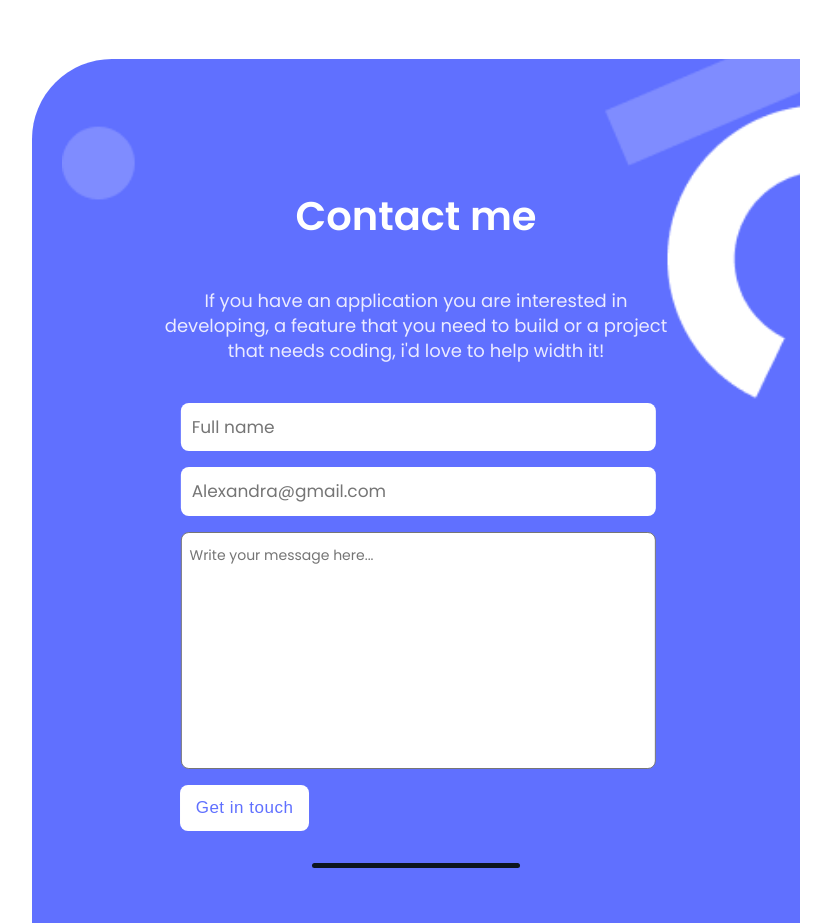
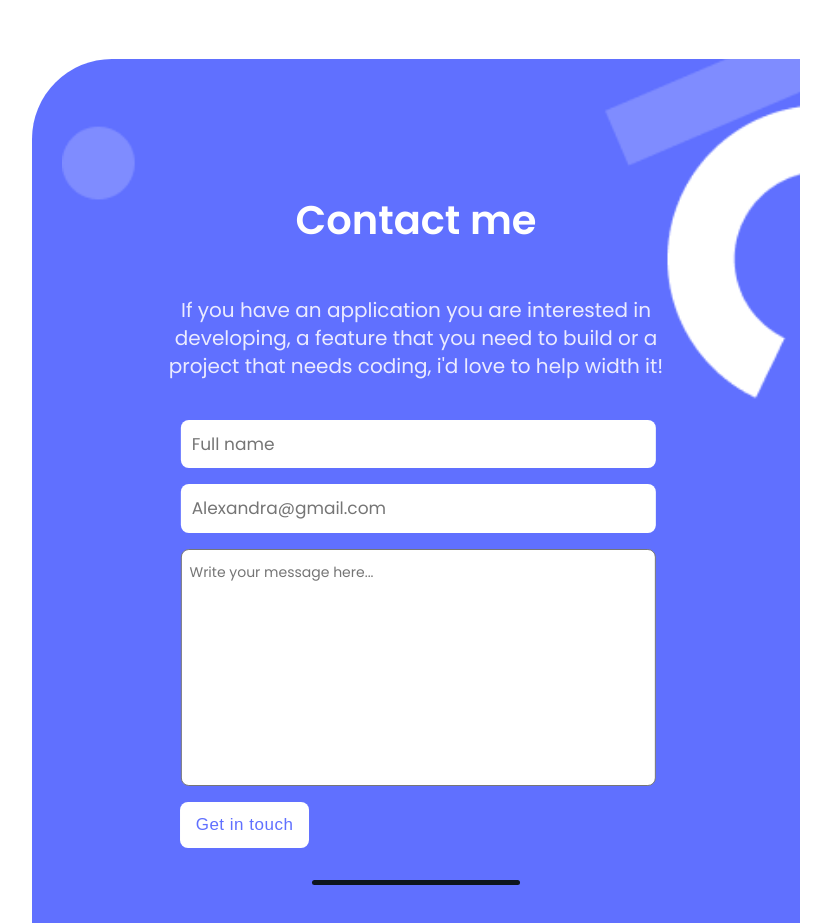
Before and after one commit to Isaac-ej/Portfolio_Website, a website: page index.html in a window 1280 px wide. Shown: the part 6360-7283 px from the top of the page, without its empty margins (224-1055 px from the left). Drawn offline with Linux system fonts and the light colour scheme.

Commit message:
Add font-size and font-properties

```diff
--- a/style.css
+++ b/style.css
@@ -500,20 +500,24 @@ li .imgs {
 
 .form_container .p {
   font-weight: 400;
-  font-size: 18px;
   text-align: center;
   color: #ebebff;
   padding: 0.9rem 2rem;
   width: 100%;
   padding-bottom: 0.7rem;
+  font-weight: 400;
+  font-size: 20px;
+  line-height: 28px;
 }
 
 .form_heading {
  padding-top: 4rem;
  padding-bottom: 2rem;
- line-height: 52px;
  font-weight: 700;
  font-size: 40px;
+ font-family: 'Poppins', sans-serif;
+ font-style: normal;
+
 }
 
 .form_container .form_btn {
@@ -580,6 +584,8 @@ textarea {
   font-weight: 500;
   background-color: #ffffff;
   cursor: pointer;
+  text-align: center;
+  letter-spacing: 0.03em;
 }
 
 hr {
```
